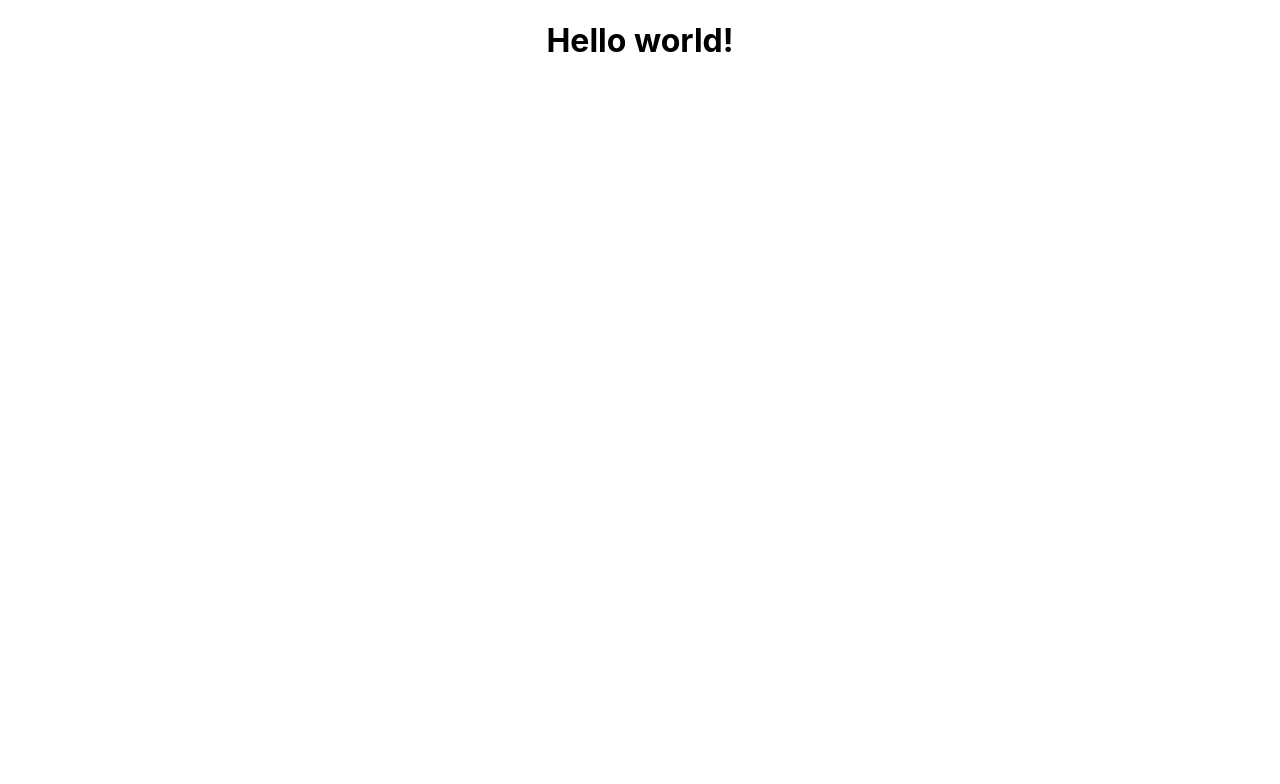
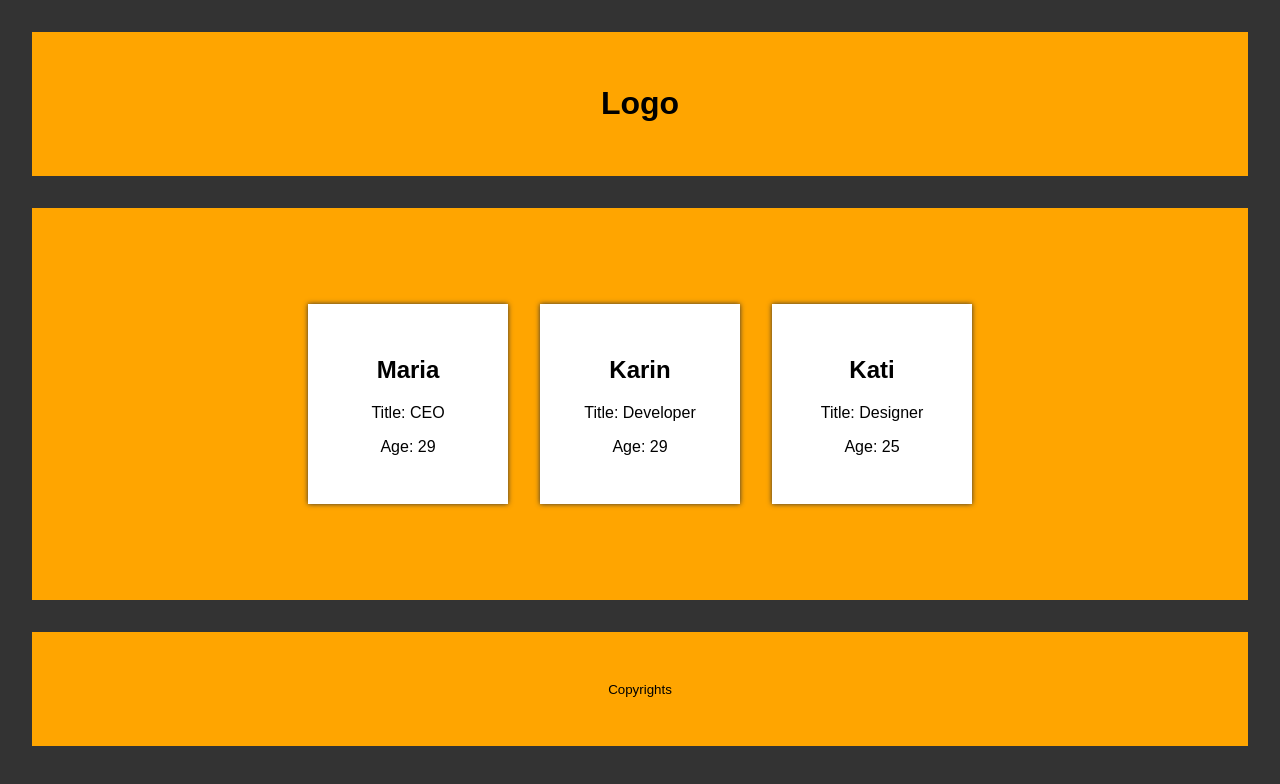
Before and after one commit to rakhicc/boxes_demo, a React (Create React App) app: page / in a window 1280 px wide. Shown: the top 784 px of the page. Built offline with nearby package versions, Linux system fonts and the light colour scheme.

Commit message:
added props

```diff
--- a/src/App.css
+++ b/src/App.css
@@ -36,3 +36,35 @@
     transform: rotate(360deg);
   }
 }
+
+body {
+  font-family: "PT Sans", sans-serif;
+  background-color: #333;
+  }
+  header,
+  main,
+  footer {
+  background-color: orange;
+  margin: 2rem;
+  padding: 2rem;
+  }
+  main {
+  display: flex;
+  flex-wrap: wrap;
+  padding: 5rem 2rem;
+  justify-content: center;
+  }
+  .box {
+  background-color: white;
+  text-align: center;
+  height: 200px;
+  width: 200px;
+  margin: 1rem;
+  box-shadow: 0 0 5px #333;
+  display: flex;
+  justify-content: center;
+  align-items: center;
+  }
+  footer {
+  text-align: center;
+  }
--- a/src/App.js
+++ b/src/App.js
@@ -1,11 +1,30 @@
 
 import './App.css';
+const Box=(props) => {
+  return ( <div className="box">
+  <div>
+<h2>{props.name}</h2>
+<p>Title: {props.title}</p>
+<p>Age: {props.age}</p>
+</div>
+</div> );
 
+
+};
 function App() {
   return (
     <div className="App">
-
-        <h1>Hello world!</h1>
+<header>
+<h1>Logo</h1>
+</header>
+<main>
+  <Box name="Maria" title="CEO" age="29"/>
+  <Box name="Karin" title="Developer" age="29"/>
+  <Box name="Kati" title="Designer" age="25"/>
+</main>
+<footer>
+<p><small>Copyrights</small></p>
+</footer>
 
     </div>
   );
```
